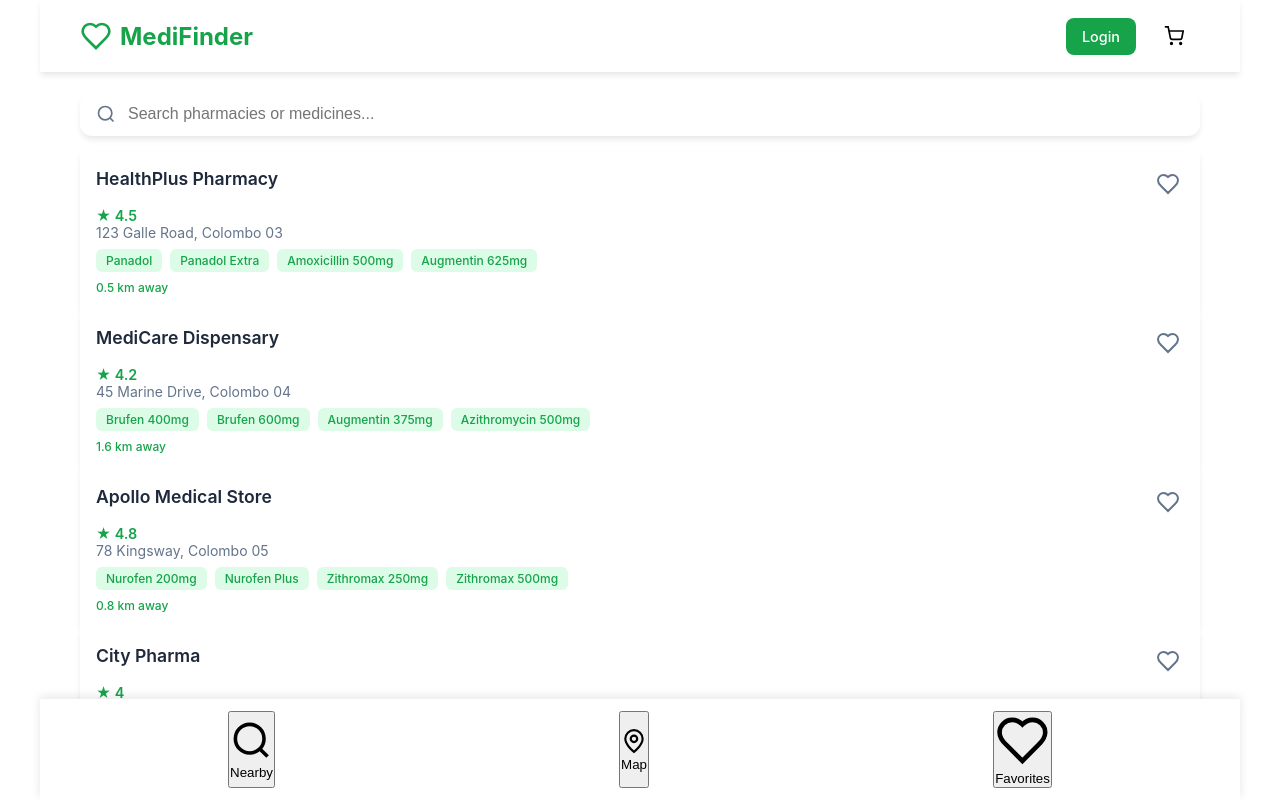
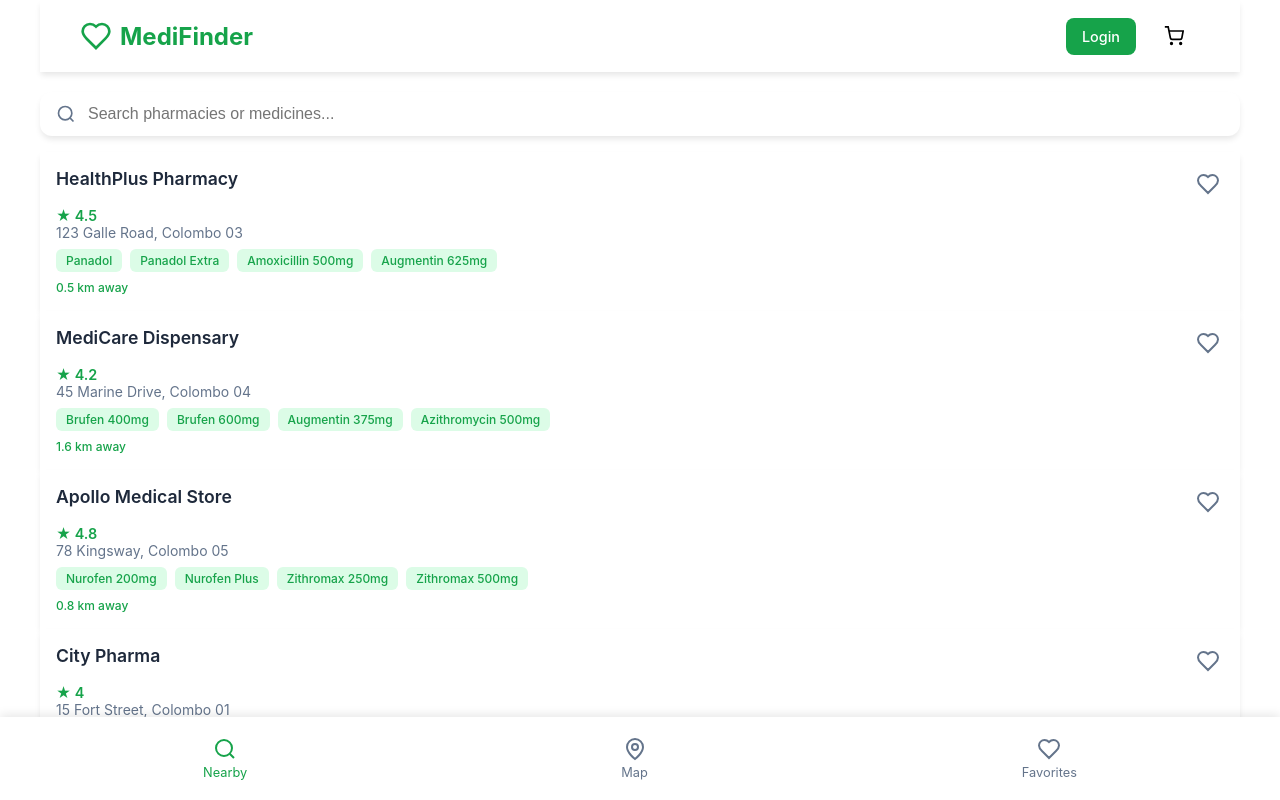
Before and after one commit to Chamath-the-curious/MediFinder, a React (Vite) app: page / in a window 1280 px wide. Shown: the top 800 px of the page. Built offline with nearby package versions, Linux system fonts and the light colour scheme.

Commit message:
css styling for nav bar

```diff
--- a/src/App.css
+++ b/src/App.css
@@ -309,8 +309,30 @@ body {
   padding: 12px 20px;
   box-shadow: 0 -2px 10px rgb(0 0 0 / 0.1);
   z-index: 100;
-  max-width: 1200px;
-  margin: 0 auto;
+}
+
+.bottom-nav-item {
+  display: flex;
+  flex-direction: column;
+  align-items: center;
+  gap: 4px;
+  padding: 8px 16px;
+  border: none;
+  background: transparent;
+  border-radius: 8px;
+  cursor: pointer;
+  font-family: inherit;
+  font-size: 0.8rem;
+  color: var(--text-light);
+}
+
+.bottom-nav-item svg {
+  width: 24px;
+  height: 24px;
+}
+
+.bottom-nav-item.active {
+  color: var(--primary);
 }
 
 .nav-pills {
--- a/src/App.jsx
+++ b/src/App.jsx
@@ -80,10 +80,10 @@ const AppContent = () => {
   };
 
   return (
-    <div className="app">
-      <Header onCartClick={() => setShowCart(true)} onLoginClick={() => setShowAuth(true)} />
+    <div className="app-container">
+        <Header onCartClick={() => setShowCart(true)} onLoginClick={() => setShowAuth(true)} />
 
-      <main className="main">
+        <main className="main">
         <div className="search-bar">
           <svg viewBox="0 0 24 24" fill="none" stroke="currentColor" strokeWidth="2">
             <circle cx="11" cy="11" r="8"/>
```
